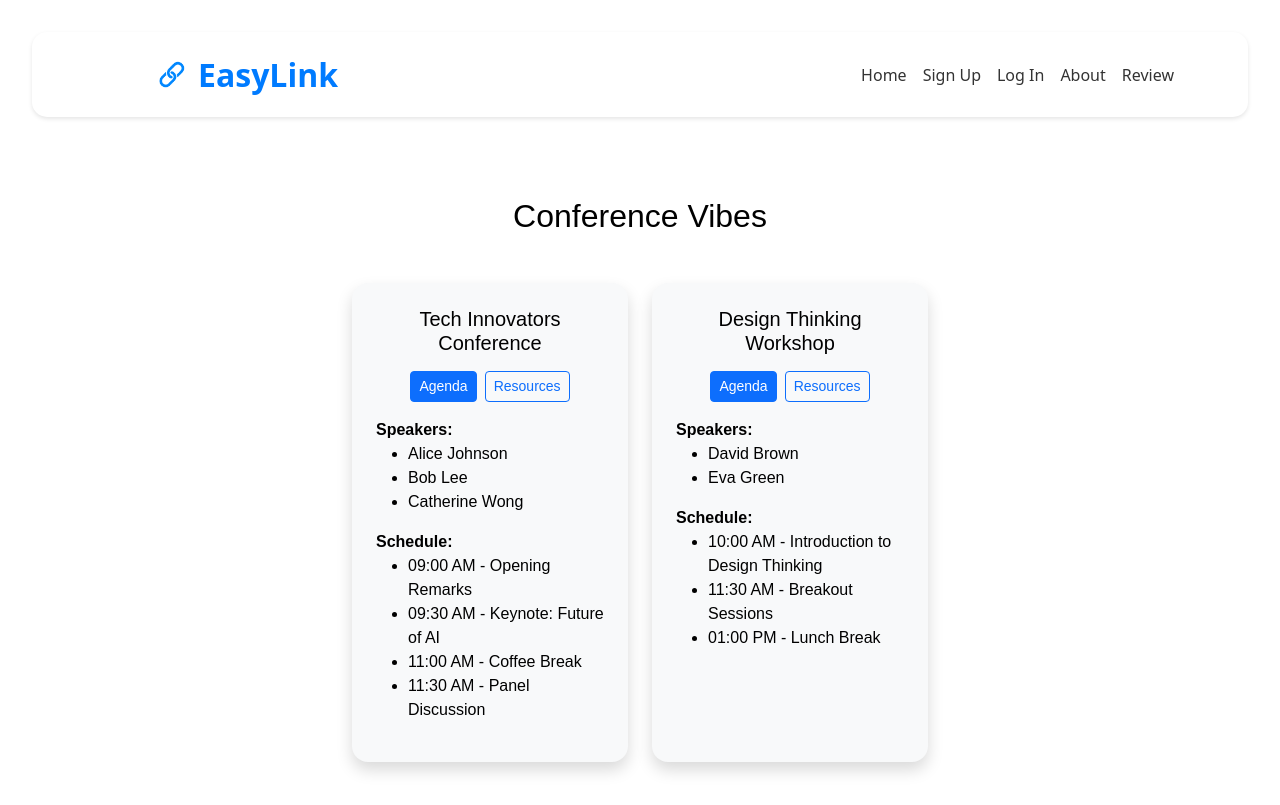
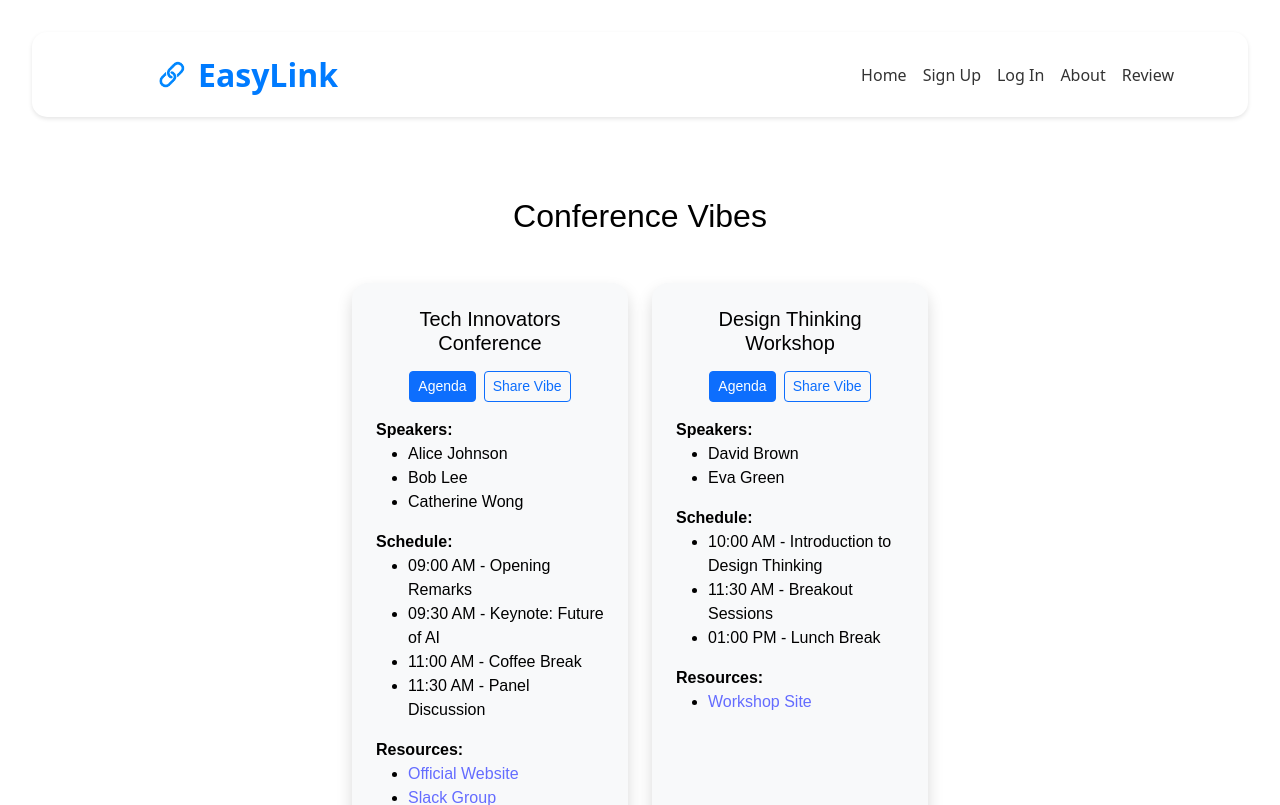
Before and after one commit to BestAltul/easylink-ui, a React (Vite) app in the folder easylink-ui/: page /conference-vibes in a window 1280 px wide. Shown: the top 805 px of the page. Built offline with nearby package versions, Linux system fonts and the light colour scheme.

Commit message:
Modified Conference

```diff
--- a/easylink-ui/src/components/BusinessVibeExample.jsx
+++ b/easylink-ui/src/components/BusinessVibeExample.jsx
@@ -117,7 +117,7 @@ function BusinessVibeCard({ profile }) {
           <div className="text-start">
             <p>📷 Show QR Code</p>
             <p>✉️ Send Link</p>
-            <p>📍 Share Location</p>
+            <p>📍 Share My Location</p>
           </div>
         )}
       </div>
--- a/easylink-ui/src/components/ConferenceVibeExample.jsx
+++ b/easylink-ui/src/components/ConferenceVibeExample.jsx
@@ -65,11 +65,11 @@ function ConferenceVibeCard({ conference }) {
           </button>
           <button
             className={`btn btn-sm ${
-              activeTab === "resources" ? "btn-primary" : "btn-outline-primary"
+              activeTab === "share" ? "btn-primary" : "btn-outline-primary"
             }`}
-            onClick={() => setActiveTab("resources")}
+            onClick={() => setActiveTab("share")}
           >
-            Resources
+            Share Vibe
           </button>
         </div>
 
@@ -88,10 +88,6 @@ function ConferenceVibeCard({ conference }) {
                 <li key={idx}>{item}</li>
               ))}
             </ul>
-          </div>
-        )}
-        {activeTab === "resources" && (
-          <div className="text-start">
             <strong>Resources:</strong>
             <ul>
               {conference.resources.map((res, idx) => (
@@ -104,6 +100,14 @@ function ConferenceVibeCard({ conference }) {
             </ul>
           </div>
         )}
+
+        {activeTab === "share" && (
+          <div className="text-start">
+            <p>📷 Show QR Code</p>
+            <p>✉️ Send My Vibe Link</p>
+            <p>📍 Share My Location</p>
+          </div>
+        )}
       </div>
     </div>
   );
```
